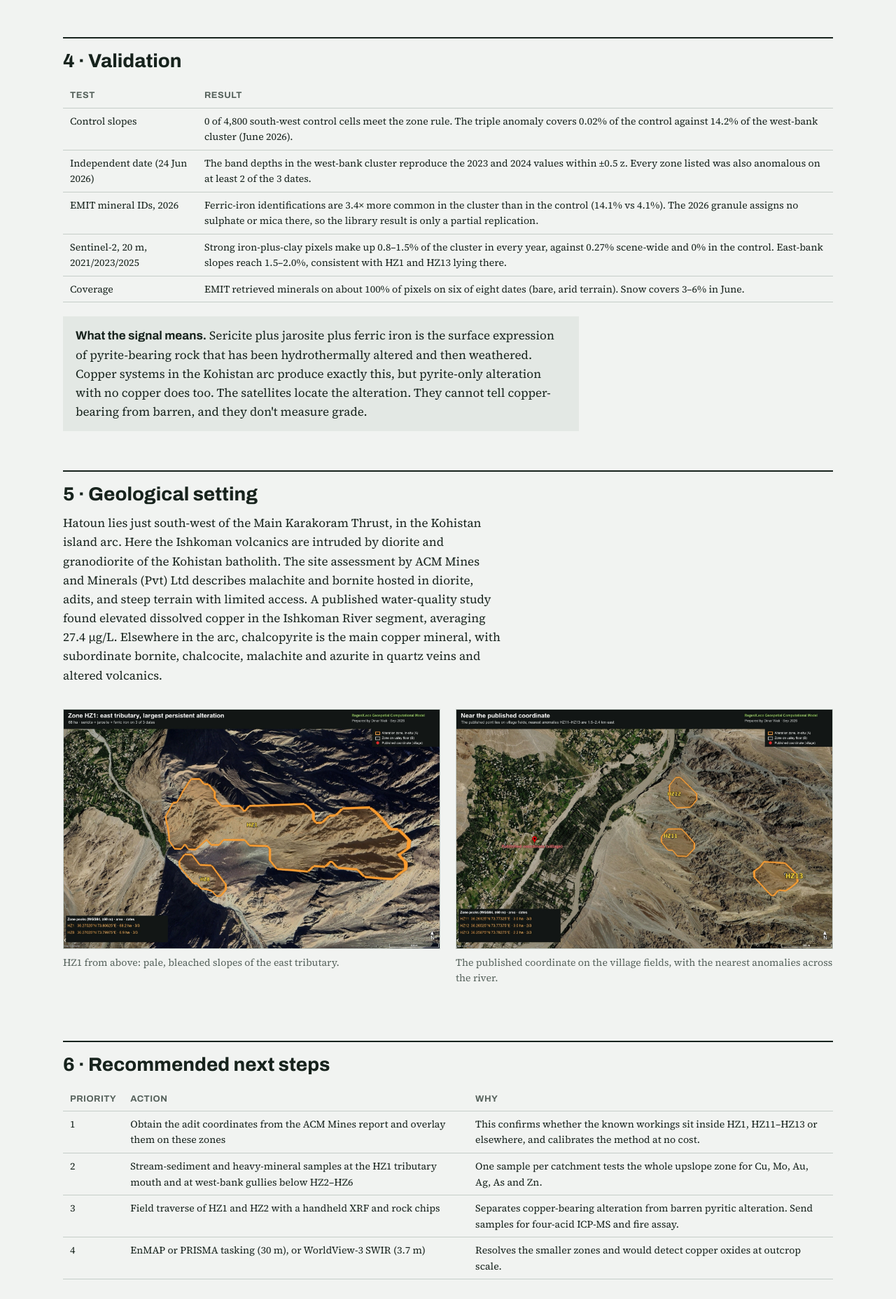
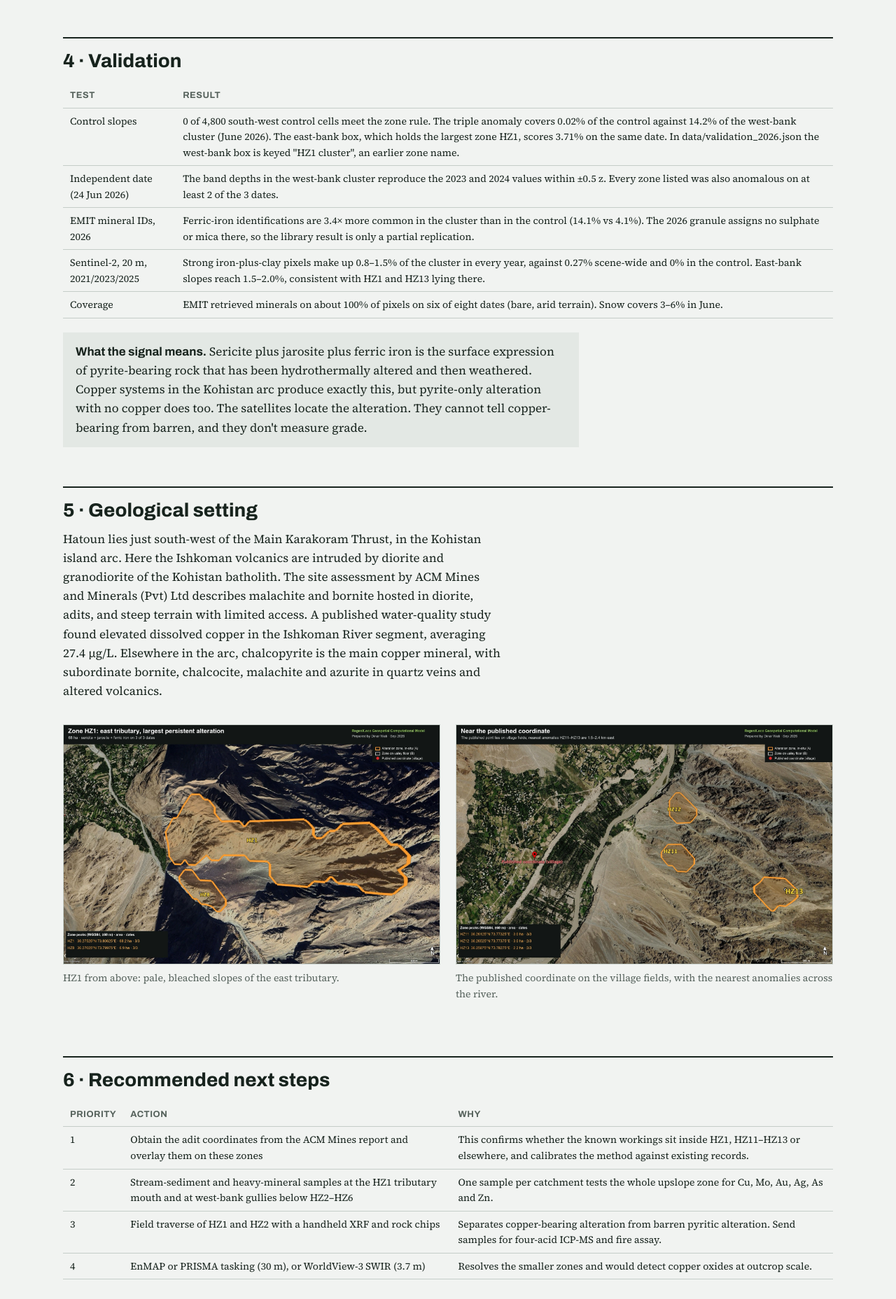
Before and after one commit to dinarwali4/hatoun-copper, a plain HTML site: page docs/index.html in a window 1280 px wide. Shown: the part 6264-8120 px from the top of the page at 70% size. Drawn offline with Linux system fonts and the light colour scheme.

Commit message:
Report the 2026 result for the box that holds HZ1; drop "at no cost"
The 2026 re-test box reported on the page (14.2%) is the west bank; the
east-bank box holding the largest zone HZ1 scores 3.71%. Note that the
data file keys the west-bank box "HZ1 cluster", an earlier zone name.

Co-Authored-By: Claude Opus 5.5 <noreply@anthropic.com>

```diff
--- a/docs/index.html
+++ b/docs/index.html
@@ -113,7 +113,7 @@ ol.refs{font-size:.88rem;padding-left:20px} ol.refs li{margin:6px 0}
 <div class="tw"><table>
 <thead><tr><th>Test</th><th>Result</th></tr></thead>
 <tbody>
-<tr><td>Control slopes</td><td>0 of 4,800 south-west control cells meet the zone rule. The triple anomaly covers 0.02% of the control against 14.2% of the west-bank cluster (June 2026).</td></tr>
+<tr><td>Control slopes</td><td>0 of 4,800 south-west control cells meet the zone rule. The triple anomaly covers 0.02% of the control against 14.2% of the west-bank cluster (June 2026). The east-bank box, which holds the largest zone HZ1, scores 3.71% on the same date. In data/validation_2026.json the west-bank box is keyed "HZ1 cluster", an earlier zone name.</td></tr>
 <tr><td>Independent date (24 Jun 2026)</td><td>The band depths in the west-bank cluster reproduce the 2023 and 2024 values within ±0.5 z. Every zone listed was also anomalous on at least 2 of the 3 dates.</td></tr>
 <tr><td>EMIT mineral IDs, 2026</td><td>Ferric-iron identifications are 3.4× more common in the cluster than in the control (14.1% vs 4.1%). The 2026 granule assigns no sulphate or mica there, so the library result is only a partial replication.</td></tr>
 <tr><td>Sentinel-2, 20 m, 2021/2023/2025</td><td>Strong iron-plus-clay pixels make up 0.8–1.5% of the cluster in every year, against 0.27% scene-wide and 0% in the control. East-bank slopes reach 1.5–2.0%, consistent with HZ1 and HZ13 lying there.</td></tr>
@@ -134,7 +134,7 @@ ol.refs{font-size:.88rem;padding-left:20px} ol.refs li{margin:6px 0}
 <div class="tw"><table>
 <thead><tr><th>Priority</th><th>Action</th><th>Why</th></tr></thead>
 <tbody>
-<tr><td>1</td><td>Obtain the adit coordinates from the ACM Mines report and overlay them on these zones</td><td>This confirms whether the known workings sit inside HZ1, HZ11–HZ13 or elsewhere, and calibrates the method at no cost.</td></tr>
+<tr><td>1</td><td>Obtain the adit coordinates from the ACM Mines report and overlay them on these zones</td><td>This confirms whether the known workings sit inside HZ1, HZ11–HZ13 or elsewhere, and calibrates the method against existing records.</td></tr>
 <tr><td>2</td><td>Stream-sediment and heavy-mineral samples at the HZ1 tributary mouth and at west-bank gullies below HZ2–HZ6</td><td>One sample per catchment tests the whole upslope zone for Cu, Mo, Au, Ag, As and Zn.</td></tr>
 <tr><td>3</td><td>Field traverse of HZ1 and HZ2 with a handheld XRF and rock chips</td><td>Separates copper-bearing alteration from barren pyritic alteration. Send samples for four-acid ICP-MS and fire assay.</td></tr>
 <tr><td>4</td><td>EnMAP or PRISMA tasking (30 m), or WorldView-3 SWIR (3.7 m)</td><td>Resolves the smaller zones and would detect copper oxides at outcrop scale.</td></tr>
```
